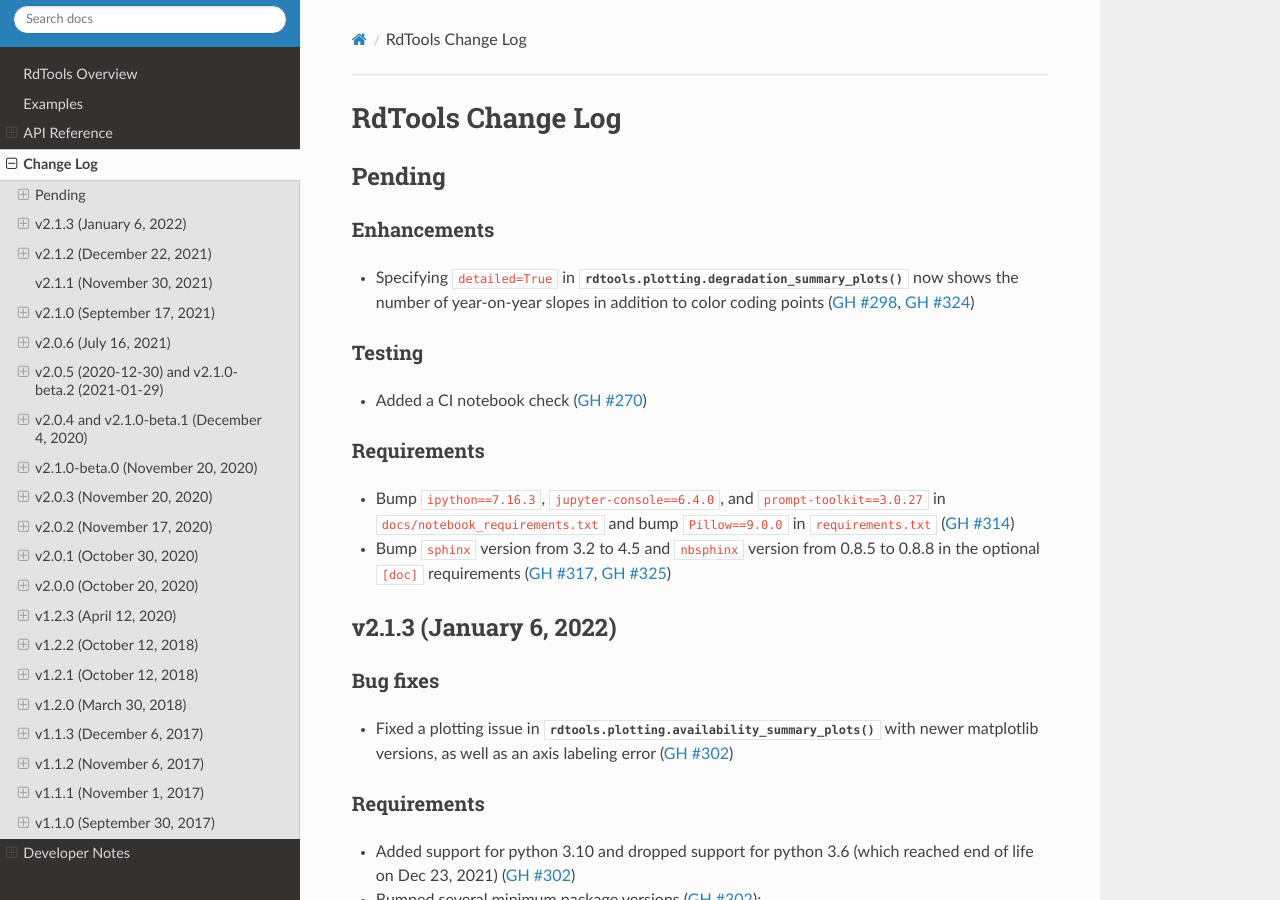
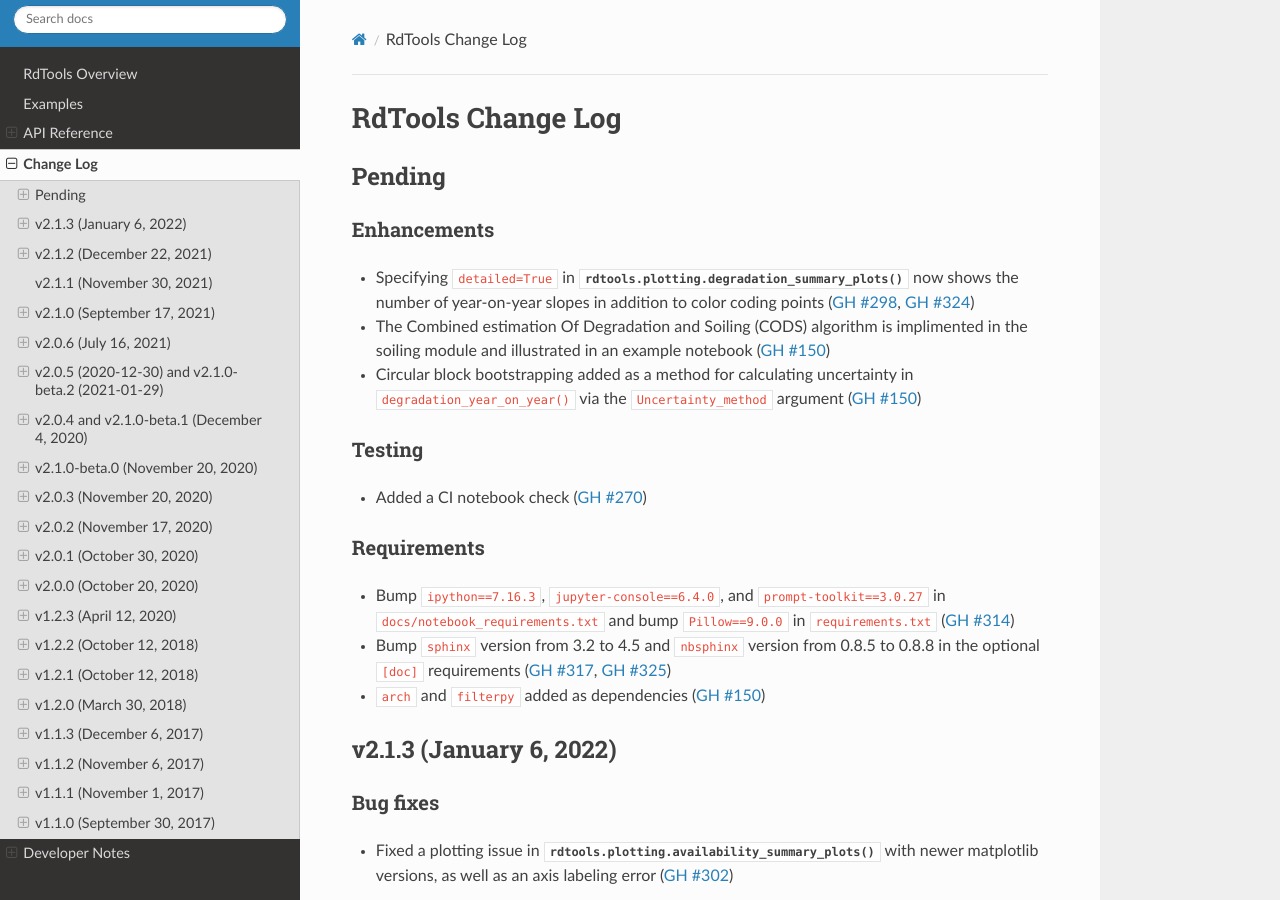
Before and after one commit to NREL/rdtools, a Sphinx documentation site: the page built from docs/sphinx/source/changelog.rst, in a window 1280 px wide and 900 px high. Built offline with Sphinx 7.4.7 and the Read the Docs theme 2.0.0, drawn with Linux system fonts in a browser that asks for light colours; pages that are not in the unit, such as notebooks, are missing from menus.

Commit message:
update the change log

```diff
--- a/docs/sphinx/source/changelog/pending.rst
+++ b/docs/sphinx/source/changelog/pending.rst
@@ -7,6 +7,10 @@ Enhancements
 * Specifying ``detailed=True`` in :py:func:`rdtools.plotting.degradation_summary_plots`
   now shows the number of year-on-year slopes in addition to color coding points
   (:issue:`298`, :pull:`324`)
+* The Combined estimation Of Degradation and Soiling (CODS) algorithm is implimented
+  in the soiling module and illustrated in an example notebook (:pull:`150`)
+* Circular block bootstrapping added as a method for calculating uncertainty in
+  ``degradation_year_on_year()`` via the ``Uncertainty_method`` argument (:pull:`150`)
 
 Testing
 -------
@@ -19,3 +23,4 @@ Requirements
   and bump ``Pillow==9.0.0`` in ``requirements.txt`` (:pull:`314`)
 * Bump ``sphinx`` version from 3.2 to 4.5 and ``nbsphinx`` version
   from 0.8.5 to 0.8.8 in the optional ``[doc]`` requirements (:pull:`317`, :pull:`325`)
+* ``arch`` and ``filterpy`` added as dependencies (:pull:`150`)
```
